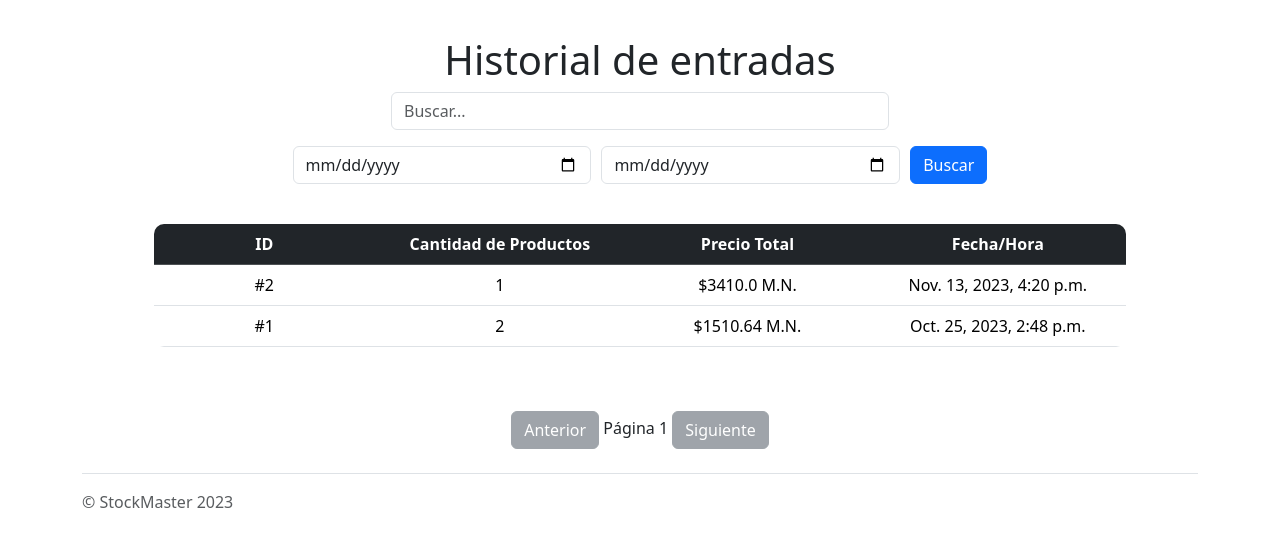
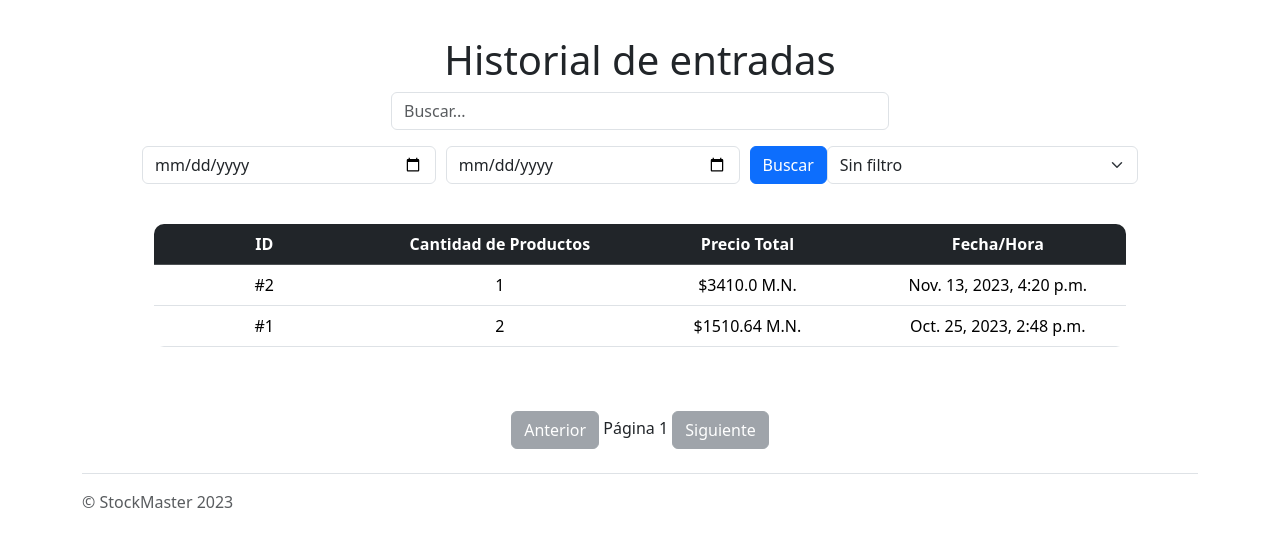
Before and after one commit to RovleZMex/StockMaster, a Django app: page /historial/entradas/ in a window 1280 px wide. Shown: the part 72-619 px from the top of the page. Run offline with Django 4.2, Linux system fonts and the light colour scheme; a user stored in the database is signed in; data comes from the database, SQL or seed files in the repository; parts of the project's set-up code (start-up, migrations or seed data) failed here and were passed over; some libraries are stand-ins or nearby versions.

Commit message:
Input history filter
Added filter dropdown, external, internal and all

```diff
--- a/StockMaster/templates/inputHistory.html
+++ b/StockMaster/templates/inputHistory.html
@@ -4,10 +4,12 @@
         <meta charset="UTF-8">
         <meta name="viewport" content="width=device-width, initial-scale=1.0">
         <title>Historial de entradas</title>
-        <link href="https://cdn.jsdelivr.net/npm/bootstrap@5.3.2/dist/css/bootstrap.min.css" rel="stylesheet"
-              integrity="sha384-T3c6CoIi6uLrA9TneNEoa7RxnatzjcDSCmG1MXxSR1GAsXEV/Dwwykc2MPK8M2HN"
-              crossorigin="anonymous">
-        <link rel="stylesheet" href="https://cdn.jsdelivr.net/npm/bootstrap-icons@1.3.0/font/bootstrap-icons.css">
+        <script src="https://cdn.jsdelivr.net/npm/@popperjs/core@2.11.8/dist/umd/popper.min.js"
+                integrity="sha384-I7E8VVD/ismYTF4hNIPjVp/Zjvgyol6VFvRkX/vR+Vc4jQkC+hVqc2pM8ODewa9r"
+                crossorigin="anonymous"></script>
+        <script src="https://cdn.jsdelivr.net/npm/bootstrap@5.3.2/dist/js/bootstrap.min.js"
+                integrity="sha384-BBtl+eGJRgqQAUMxJ7pMwbEyER4l1g+O15P+16Ep7Q9Q+zqX6gSbd85u4mG4QzX+"
+                crossorigin="anonymous"></script>
 
         <style>
             #inventory-table td {
@@ -42,6 +44,12 @@
                             <input id="endDateInput" type="date" class="form-control"
                                    style="max-width: 30%; margin-right: 10px;" placeholder="Fecha de fin" min="">
                             <button id="searchButton" class="btn btn-primary">Buscar</button>
+
+                            <select name="filter" id="filterSelect" onchange="" class="form-select">
+                                <option value="all">Sin filtro</option>
+                                <option value="external">Externos</option>
+                                <option value="external">Internos</option>
+                            </select>
                         </div>
                         <div class="container mt-4">
                             <div class="table-responsive">
```
